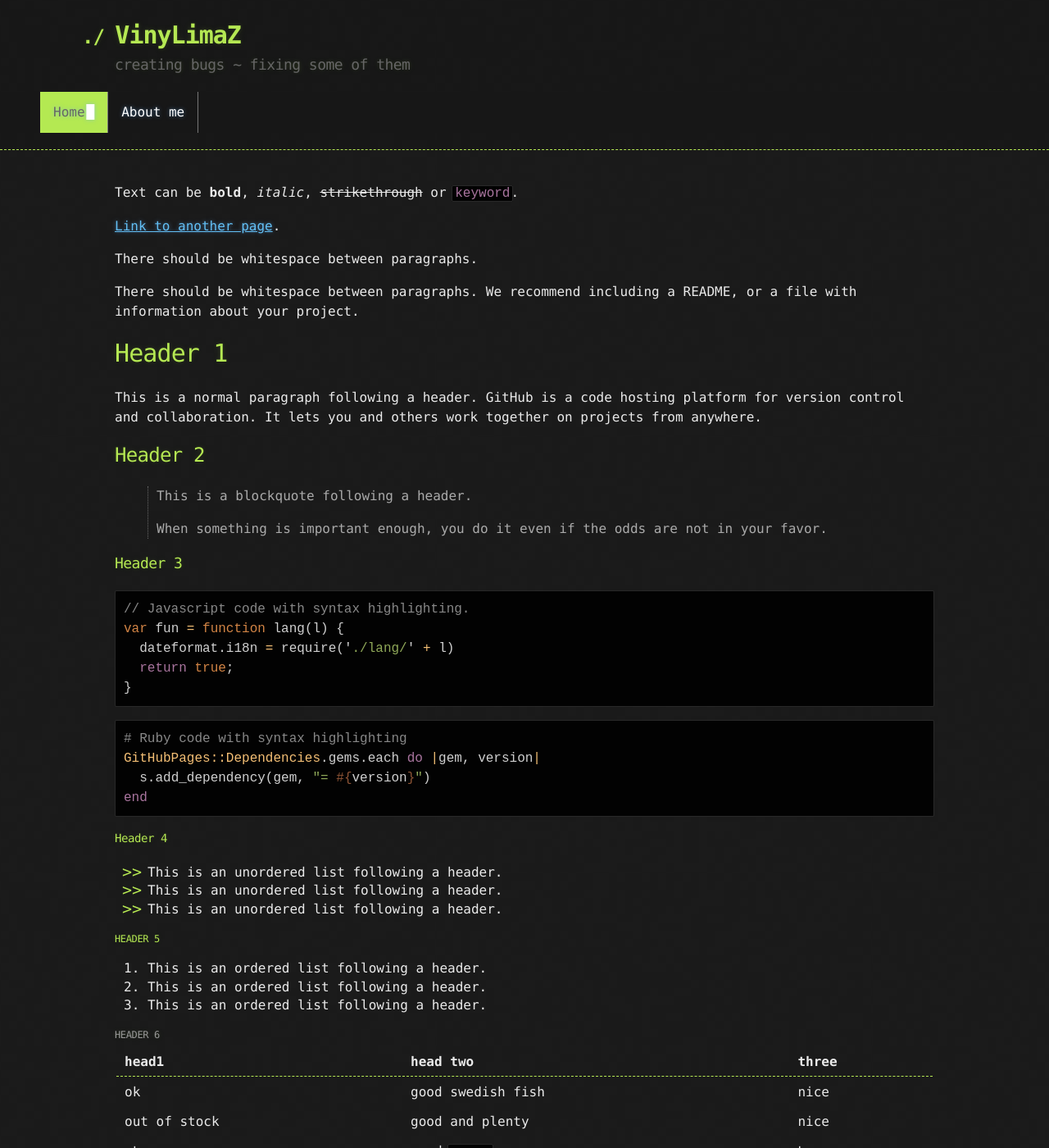
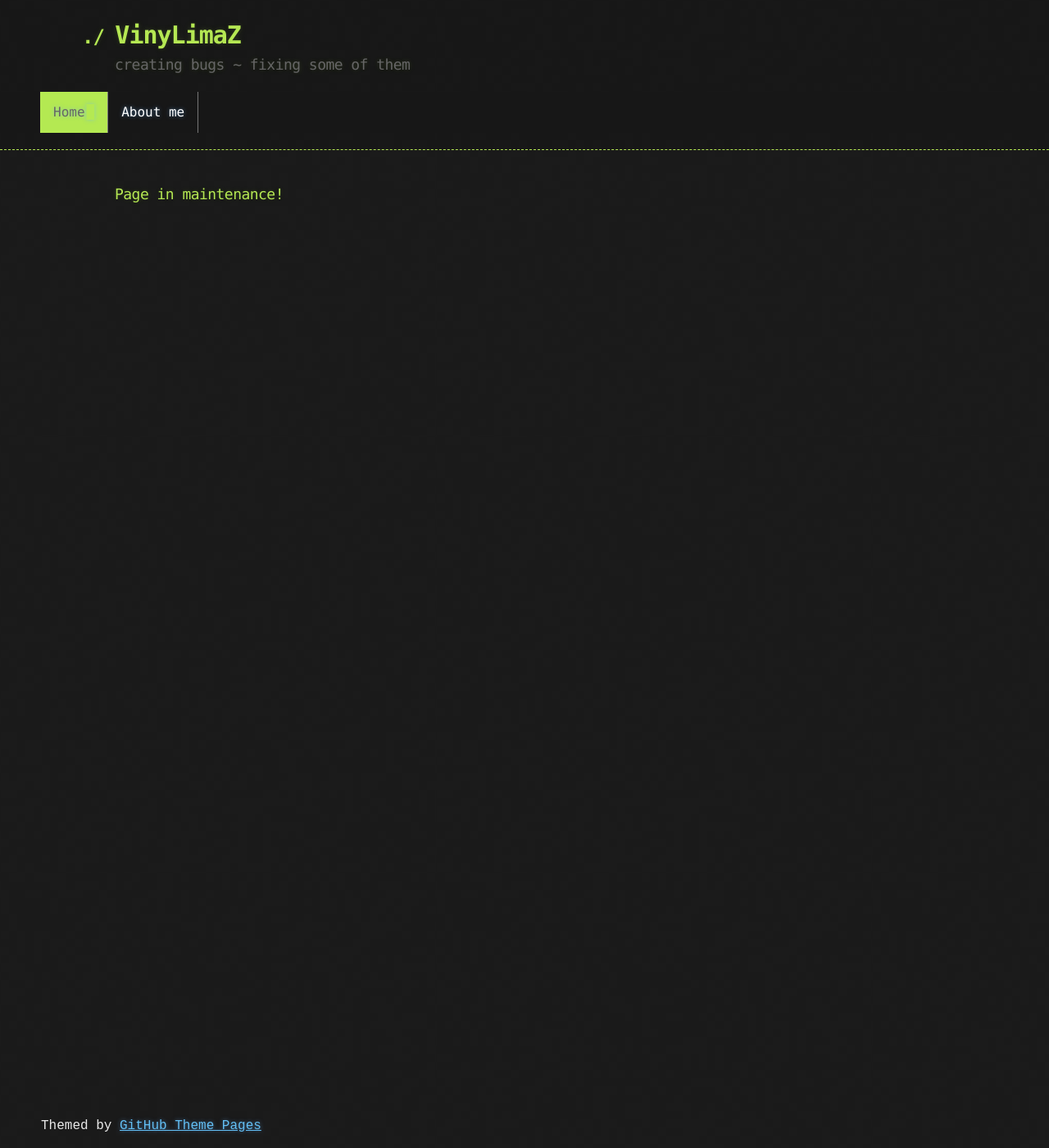
Before and after one commit to VinyLimaZ/vinylimaz.github.io, a Jekyll site: the page built from index.md, in a window 1280 px wide and 1400 px high. Shown: the whole window at 82% size. Built offline with Jekyll 4.4.1, drawn with Linux system fonts in a browser that asks for light colours; some of the changed text lies outside the part shown.

Commit message:
Add a maintenance message to index

````diff
--- a/index.md
+++ b/index.md
@@ -1,123 +1,6 @@
 ---
 layout: default
+permalink: /
 ---
 
-Text can be **bold**, _italic_, ~~strikethrough~~ or `keyword`.
-
-[Link to another page](./another-page.html).
-
-There should be whitespace between paragraphs.
-
-There should be whitespace between paragraphs. We recommend including a README, or a file with information about your project.
-
-# Header 1
-
-This is a normal paragraph following a header. GitHub is a code hosting platform for version control and collaboration. It lets you and others work together on projects from anywhere.
-
-## Header 2
-
-> This is a blockquote following a header.
->
-> When something is important enough, you do it even if the odds are not in your favor.
-
-### Header 3
-
-```js
-// Javascript code with syntax highlighting.
-var fun = function lang(l) {
-  dateformat.i18n = require('./lang/' + l)
-  return true;
-}
-```
-
-```ruby
-# Ruby code with syntax highlighting
-GitHubPages::Dependencies.gems.each do |gem, version|
-  s.add_dependency(gem, "= #{version}")
-end
-```
-
-#### Header 4
-
-*   This is an unordered list following a header.
-*   This is an unordered list following a header.
-*   This is an unordered list following a header.
-
-##### Header 5
-
-1.  This is an ordered list following a header.
-2.  This is an ordered list following a header.
-3.  This is an ordered list following a header.
-
-###### Header 6
-
-| head1        | head two          | three |
-|:-------------|:------------------|:------|
-| ok           | good swedish fish | nice  |
-| out of stock | good and plenty   | nice  |
-| ok           | good `oreos`      | hmm   |
-| ok           | good `zoute` drop | yumm  |
-
-### There's a horizontal rule below this.
-
-* * *
-
-### Here is an unordered list:
-
-*   Item foo
-*   Item bar
-*   Item baz
-*   Item zip
-
-### And an ordered list:
-
-1.  Item one
-1.  Item two
-1.  Item three
-1.  Item four
-
-### And a nested list:
-
-- level 1 item
-  - level 2 item
-  - level 2 item
-    - level 3 item
-    - level 3 item
-- level 1 item
-  - level 2 item
-  - level 2 item
-  - level 2 item
-- level 1 item
-  - level 2 item
-  - level 2 item
-- level 1 item
-
-### Small image
-
-![Octocat](https://github.githubassets.com/images/icons/emoji/octocat.png)
-
-### Large image
-
-![Branching](https://guides.github.com/activities/hello-world/branching.png)
-
-
-### Definition lists can be used with HTML syntax.
-
-<dl>
-<dt>Name</dt>
-<dd>Godzilla</dd>
-<dt>Born</dt>
-<dd>1952</dd>
-<dt>Birthplace</dt>
-<dd>Japan</dd>
-<dt>Color</dt>
-<dd>Green</dd>
-</dl>
-
-```
-Long, single-line code blocks should not wrap. They should horizontally scroll if they are too long. This line should be long enough to demonstrate this.
-```
-
-```
-The final element.
-```
+### Page in maintenance!
````
